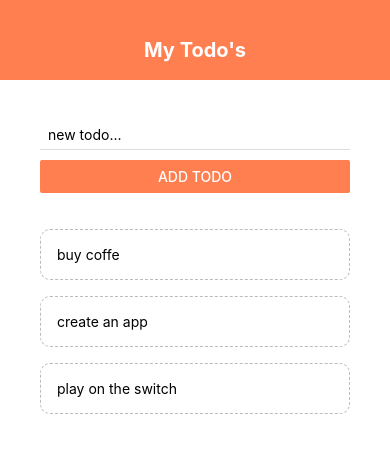
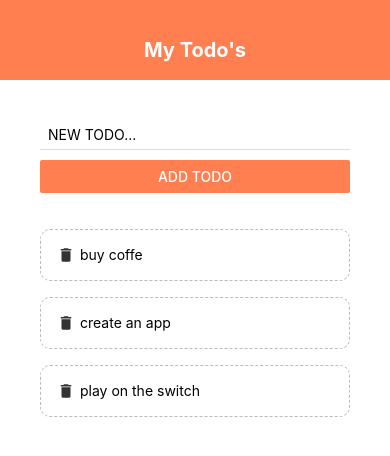
Before and after one commit to RogerioReiff/React-Test-App, a React Native app: screen / in a window 390 px wide. Shown: the top 456 px of the page. Built offline with nearby package versions, Linux system fonts and the light colour scheme.

Commit message:
Adicionado icone para deletar TODOs

```diff
--- a/App.js
+++ b/App.js
@@ -15,11 +15,12 @@
   ]);//list on the Todo
 
   const pressHandler = (key) => {
-    //TODO: On press either delete or edit text
     setTodos((prevTodos) => {
       return prevTodos.filter(todo => todo.key != key);
     });
   }//press the todo, then it gets deleted if it exists on the list.
+
+  //TODO PRESSHANDLER TO EDIT TEXT
 
   const submitHandler = (text) => {
     if(text.length > 3){
--- a/components/AddTodo.js
+++ b/components/AddTodo.js
@@ -15,7 +15,7 @@
        <View>
 
         <TextInput style={styles.Input}
-         placeholder='new todo...'
+         placeholder='NEW TODO...'
          onChangeText={changeHandler}
         />
 
--- a/components/TodoItem.js
+++ b/components/TodoItem.js
@@ -1,27 +1,39 @@
 import React from 'react';
 import { StatusBar } from 'expo-status-bar';
-import { StyleSheet, Text, TouchableOpacity} from 'react-native';
+import {MaterialIcons} from '@expo/vector-icons';
+import { StyleSheet, Text, TouchableOpacity, View} from 'react-native';
 
 export default function TodoItem({item, pressHandler}) {
 
     return(
 
-        <TouchableOpacity onPress={() => pressHandler(item.key)}>
+            <View style={styles.item}>
 
-            <Text style={styles.item}>{item.text}</Text>
+                <TouchableOpacity onPress={() => pressHandler(item.key)}>
 
-        </TouchableOpacity>
+                    <MaterialIcons name='delete' size={18} color='#333'/>
+
+                 </TouchableOpacity>
+
+                 <Text style={styles.textList}>{item.text}</Text>
+
+            </View>
     )
 }
 
 const styles =  StyleSheet.create({
 
     item: {
+        flexDirection: 'row',
         padding: 16,
         marginTop: 16,
         borderColor: '#bbb',
         borderWidth: 1,
         borderStyle: 'dashed',
         borderRadius: 10
+    },
+
+    textList: {
+        marginLeft: 5,
     }
 });
```
